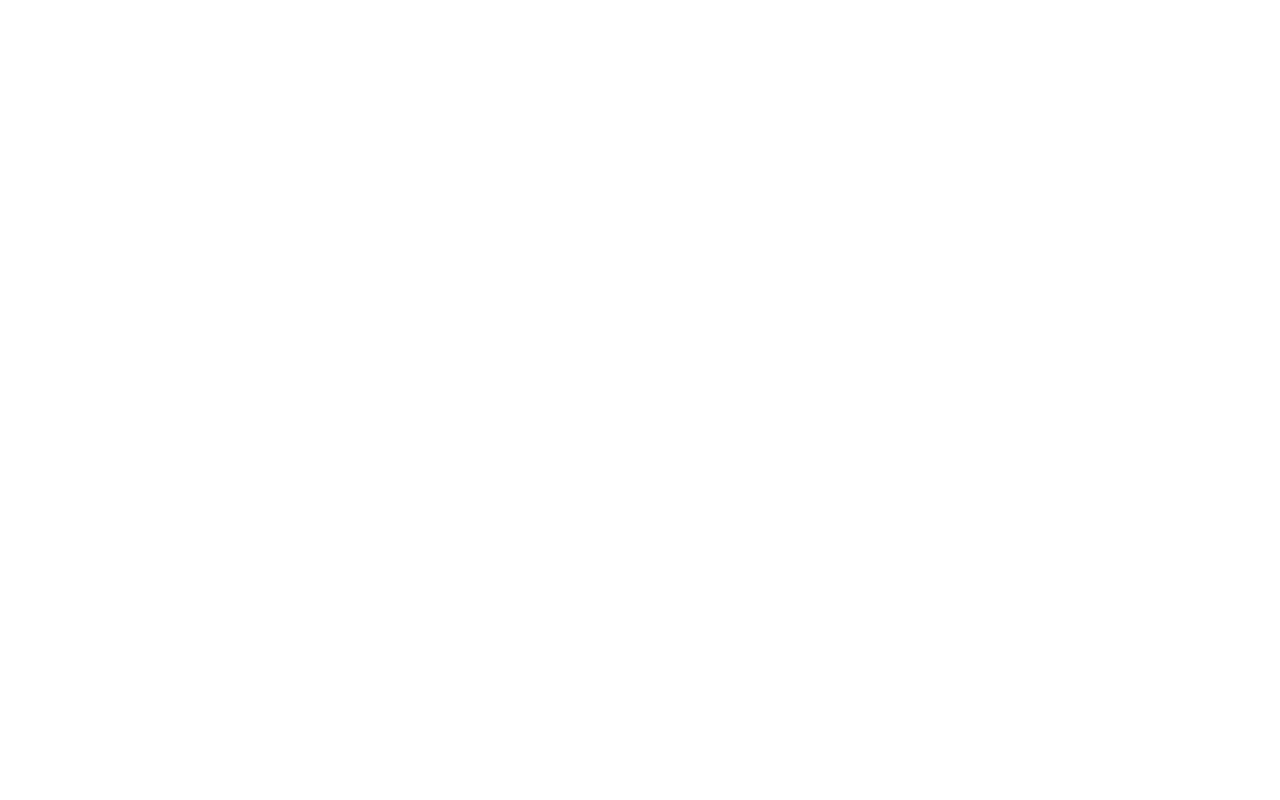
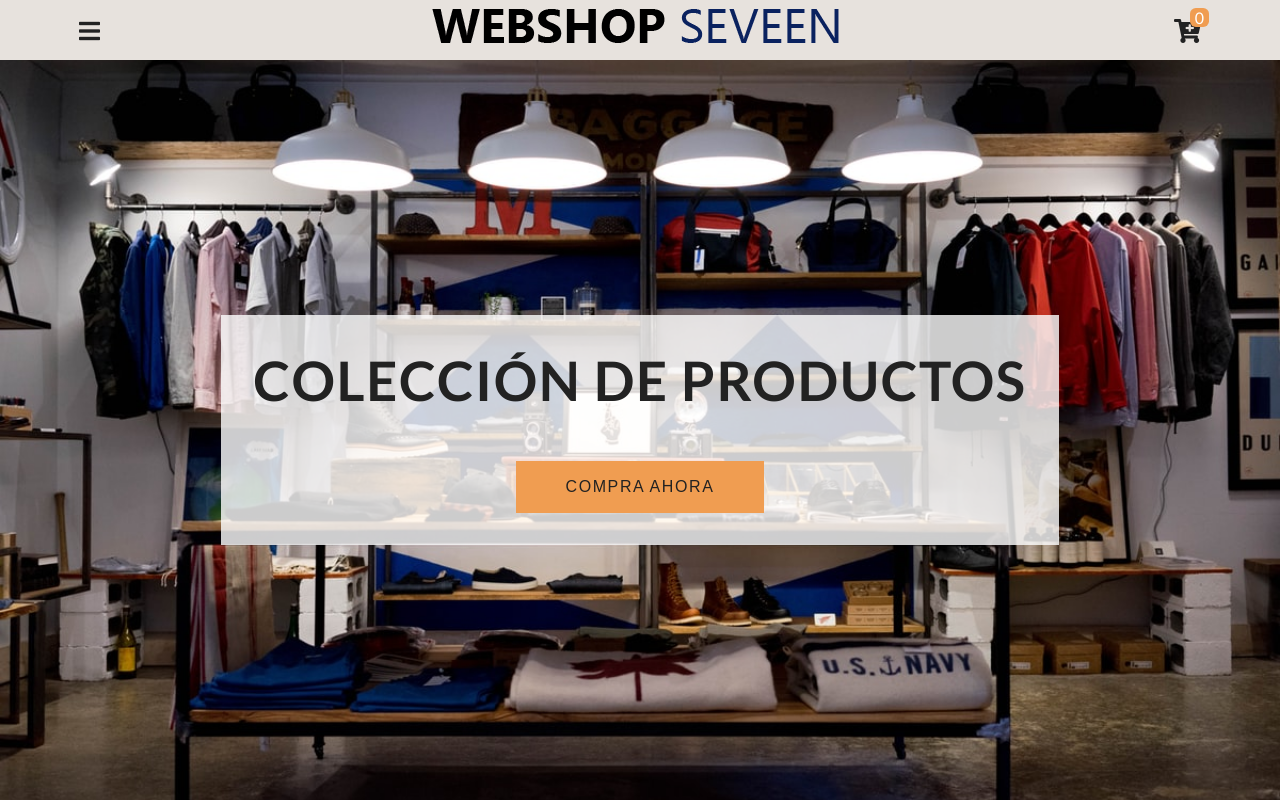
Before and after one commit to StyvenSoft/shopping-cart-seveen, a website: page index.html in a window 1280 px wide. Drawn offline with Linux system fonts and the light colour scheme.

Commit message:
Navbar and hero

```diff
--- a/generics.css
+++ b/generics.css
@@ -1,4 +1,5 @@
 @import url("https://fonts.googleapis.com/css?family=Lato:400,700");
+
 
 :root {
   --primaryColor: #f09d51;
--- a/index.html
+++ b/index.html
@@ -9,7 +9,22 @@
     <link rel="stylesheet" href="main.css">
 </head>
 <body>
-
+    <nav class="navbar">
+        <div class="navbar-center">
+            <span class="nav-icon"><i class="fas fa-bars"></i></span>
+            <img src="./images/webshop-1.png" alt="logotipo">
+            <div class="cart-btn">
+                <span class="nav-icon"><i class="fas fa-cart-plus"></i></span>
+                <div class="cart-items">0</div>
+            </div>
+        </div>
+    </nav>
+    <header class="hero">
+        <div class="banner">
+            <h1 class="banner-title">Colección de productos</h1>
+            <button class="banner-btn">Compra ahora</button>
+        </div>
+    </header>
 <script src="app.js"></script>
 </body>
 </html>
--- a/main.css
+++ b/main.css
@@ -1,3 +1,5 @@
+@import url(./generics.css);
+
 .navbar {
     position: sticky;
     top: 0;
@@ -37,7 +39,7 @@
   /* --------------- Hero ---------------- */
   .hero {
     min-height: calc(100vh - 60px);
-    background: url("./images/hero-bcg.jpeg") center/cover no-repeat;
+    background: url("./images/stack.jpg") center/cover no-repeat;
     display: flex;
     align-items: center;
     justify-content: center;
```
Also changed, not shown: images/stack.jpg (added), images/webshop-1.png (added).
